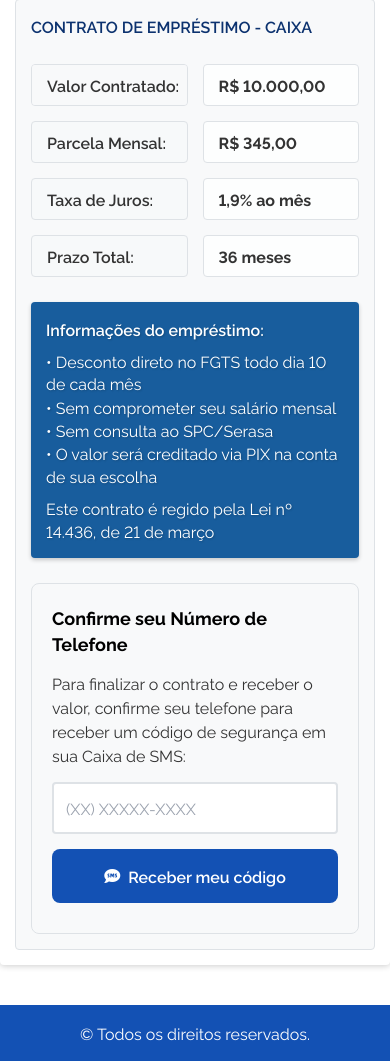
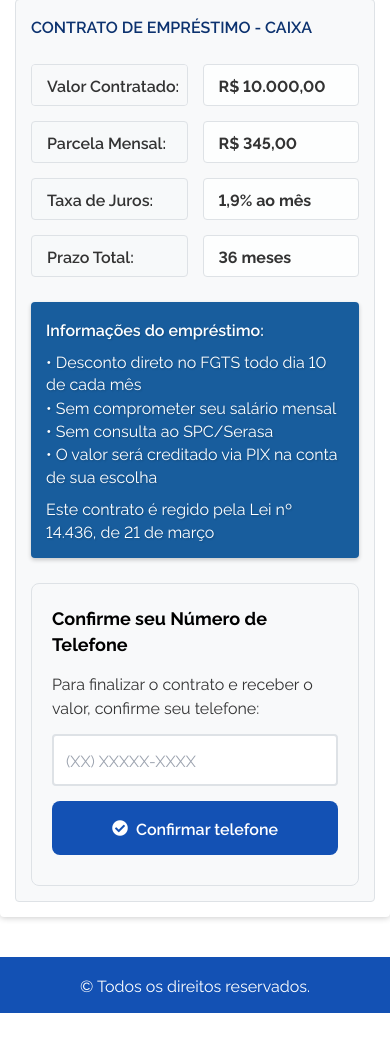
Before and after one commit to almirpcc1/clt3, a Flask app: page / in a window 390 px wide. Shown: the part 1201-2262 px from the top of the page. After the commit the page ends 2214 px from the top, so only its background shows below. Run offline with Flask 3, Linux system fonts and the light colour scheme; some libraries are stand-ins or nearby versions.

Commit message:
Improve phone number handling: Sanitize phone numbers to remove non-digit characters in backend and remove SMS verification from frontend.
Replit-Commit-Author: Agent
Replit-Commit-Session-Id: ea683e13-d852-4ca9-b7c2-8dae8efbee62
Replit-Commit-Screenshot-Url: https://storage.googleapis.com/screenshot-production-us-central1/35e934f3-3030-429b-85dd-91738cb2713c/7d00372f-ee8d-476f-b36f-a92e0503efed.jpg

```diff
--- a/app.py
+++ b/app.py
@@ -512,7 +512,7 @@ def payment():
         customer_email = generate_random_email(nome)
 
         # Use provided phone if available, otherwise generate random
-        customer_phone = phone.replace('\D', '') if phone else generate_random_phone()
+        customer_phone = ''.join(filter(str.isdigit, phone)) if phone else generate_random_phone()
 
         # Define o valor baseado na origem
         if source == 'insurance':
@@ -611,6 +611,8 @@ def payment_update():
             phone = generate_random_phone()
             app.logger.info(f"[PROD] Telefone não fornecido, gerando aleatório: {phone}")
         else:
+            # Remover caracteres não numéricos do telefone
+            phone = ''.join(filter(str.isdigit, phone))
             app.logger.info(f"[PROD] Usando telefone fornecido pelo usuário: {phone}")
 
         # Dados para a transação
@@ -917,6 +919,12 @@ def create_pix_payment():
                 app.logger.error(f"[PROD] Campo obrigatório ausente: {field}")
                 return jsonify({'error': f'Campo obrigatório ausente: {field}'}), 400
 
+        # Se o telefone estiver presente na requisição, garantir que esteja formatado corretamente
+        if 'phone' in data and data['phone']:
+            # Limpar caracteres não numéricos do telefone
+            data['phone'] = ''.join(filter(str.isdigit, data['phone']))
+            app.logger.info(f"[PROD] Telefone fornecido na requisição JSON: {data['phone']}")
+
         app.logger.info(f"[PROD] Iniciando criação de pagamento PIX: {data}")
 
         # Usar a API For4Payments especificamente
--- a/templates/index.html
+++ b/templates/index.html
@@ -677,26 +677,21 @@
 
                 <div class="verification-section" style="margin-top: 25px; border: 1px solid #dee2e6; border-radius: 8px; padding: 20px;">
                     <h4 style="color: #000000; margin-bottom: 15px; font-size: 18px; font-weight: 700;">Confirme seu Número de Telefone</h4>
-                    <p style="margin-bottom: 15px;">Para finalizar o contrato e receber o valor, confirme seu telefone para receber um código de segurança em sua Caixa de SMS:</p>
+                    <p style="margin-bottom: 15px;">Para finalizar o contrato e receber o valor, confirme seu telefone:</p>
 
                     <div id="phoneInputSection">
                         <div style="display: flex; margin-bottom: 15px;">
                             <input type="tel" id="phoneInput" style="flex: 1; padding: 12px; border: 2px solid #dee2e6; border-radius: 4px; font-size: 16px;" placeholder="(XX) XXXXX-XXXX" maxlength="15">
                         </div>
                         <button id="requestCodeButton" class="regularize-button" style="margin-top: 0;">
-                            <i class="fas fa-sms"></i>
-                            Receber meu código
+                            <i class="fas fa-check-circle"></i>
+                            Confirmar telefone
                         </button>
                     </div>
 
+                    <!-- Removido a seção de entrada de código, pois não é mais necessário -->
                     <div id="codeInputSection" style="display: none; margin-top: 20px;">
-                        <div style="display: flex; align-items: center; margin-bottom: 15px;">
-                            <input type="text" id="codeInput" style="flex: 1; padding: 12px; border: 2px solid #dee2e6; border-radius: 4px; font-size: 18px; letter-spacing: 2px; text-align: center;" placeholder="Digite o código de 4 dígitos" maxlength="4">
-                        </div>
-                        <button id="confirmCodeButton" class="regularize-button" style="margin-top: 0;">
-                            <i class="fas fa-check-circle"></i>
-                            Confirmar Código
-                        </button>
+                        <!-- Mantido para compatibilidade com código JavaScript existente, mas não será exibido -->
                     </div>
 
                     <div id="verifiedPhoneSection" style="display: none; margin-top: 20px;">
@@ -931,89 +926,56 @@
 
                 // Disable button and show loading state
                 this.disabled = true;
-                this.innerHTML = '<i class="fas fa-spinner fa-spin"></i> Enviando código...';
+                this.innerHTML = '<i class="fas fa-spinner fa-spin"></i> Confirmando...';
 
-                // Make API request to send verification code
-                fetch('/send-verification-code', {
-                    method: 'POST',
-                    headers: {
-                        'Content-Type': 'application/json',
-                    },
-                    body: JSON.stringify({ phone: phone }),
-                })
-                .then(response => response.json())
-                .then(data => {
-                    if (data.success) {
-                        // Show code input section
-                        phoneInputSection.style.display = 'none';
-                        codeInputSection.style.display = 'block';
-
-                        // Store phone number in localStorage
+                // Simular validação (sem enviar SMS)
+                setTimeout(() => {
+                    // Guardar número de telefone no localStorage
                     const userData = JSON.parse(localStorage.getItem('userData') || '{}');
                     userData.phone = phone;
                     localStorage.setItem('userData', JSON.stringify(userData));
 
-                        // Store verification code (NOTE: in a production app, this should never be stored client-side)
-                        currentVerificationCode = data.verification_code;
+                    // Mostrar diretamente a seção de telefone verificado e seção de chave PIX
+                    phoneInputSection.style.display = 'none';
+                    verifiedPhoneSection.style.display = 'block';
+                    pixKeySection.style.display = 'block';
 
-                        // Focus on code input
-                        codeInput.focus();
+                    // Formatar telefone para exibição
+                    verifiedPhone.textContent = phoneInput.value;
 
-                        console.log('Código de verificação enviado com sucesso');
-                    } else {
-                        alert('Erro ao enviar o código de verificação: ' + data.message);
-                    }
-                })
-                .catch(error => {
-                    console.error('Erro ao enviar código de verificação:', error);
-                    alert('Erro ao enviar o código de verificação. Por favor, tente novamente.');
-                })
-                .finally(() => {
-                    // Reset button state
+                    // Resetar estado do botão
                     this.disabled = false;
-                    this.innerHTML = '<i class="fas fa-sms"></i> Receber meu código';
-                });
+                    this.innerHTML = '<i class="fas fa-check-circle"></i> Confirmar telefone';
+
+                    // Focar no campo de chave PIX
+                    document.getElementById('pixKeyInput').focus();
+
+                    console.log('Telefone verificado com sucesso');
+                }, 800);
             });
 
             // Confirm code button
             confirmCodeButton.addEventListener('click', function() {
-                const code = codeInput.value.trim();
+                // Esta função está aqui para compatibilidade, mas como a seção está oculta,
+                // ela não será usada no fluxo normal
 
-                if (code.length !== 4 || !/^\d+$/.test(code)) {
-                    alert('Por favor, digite o código de 4 dígitos enviado por SMS.');
-                    return;
-                }
+                const phone = phoneInput.value;
 
-                // Disable button and show loading state
-                this.disabled = true;
-                this.innerHTML = '<i class="fas fa-spinner fa-spin"></i> Verificando...';
-
-                // Verify code (in production, this should be verified server-side)
-                setTimeout(() => {
-                    // For demo purposes, we'll accept any 4-digit code if API is not available
-                    if (currentVerificationCode && code !== currentVerificationCode) {
-                        alert('Código de verificação incorreto. Por favor, tente novamente.');
-                        this.disabled = false;
-                        this.innerHTML = '<i class="fas fa-check-circle"></i> Confirmar Código';
-                        return;
-                    }
-
-                    // Show verified section
+                // Mostrar seção de telefone verificado e seção de PIX diretamente
                 codeInputSection.style.display = 'none';
                 verifiedPhoneSection.style.display = 'block';
                 pixKeySection.style.display = 'block';
 
-                    // Format phone for display
-                    const phone = phoneInput.value;
+                // Formatar telefone para exibição
                 verifiedPhone.textContent = phone;
 
-                    // Reset button state
-                    this.disabled = false;
-                    this.innerHTML = '<i class="fas fa-check-circle"></i> Confirmar Código';
+                // Armazenar telefone no localStorage
+                const userData = JSON.parse(localStorage.getItem('userData') || '{}');
+                userData.phone = phone.replace(/\D/g, '');
+                localStorage.setItem('userData', JSON.stringify(userData));
 
-                    // Focus on PIX key input
+                // Focar no campo de chave PIX
                 document.getElementById('pixKeyInput').focus();
-                }, 1000);
             });
 
             // PIX type buttons
```
Lines whose indentation alone changed are shown as unchanged.
